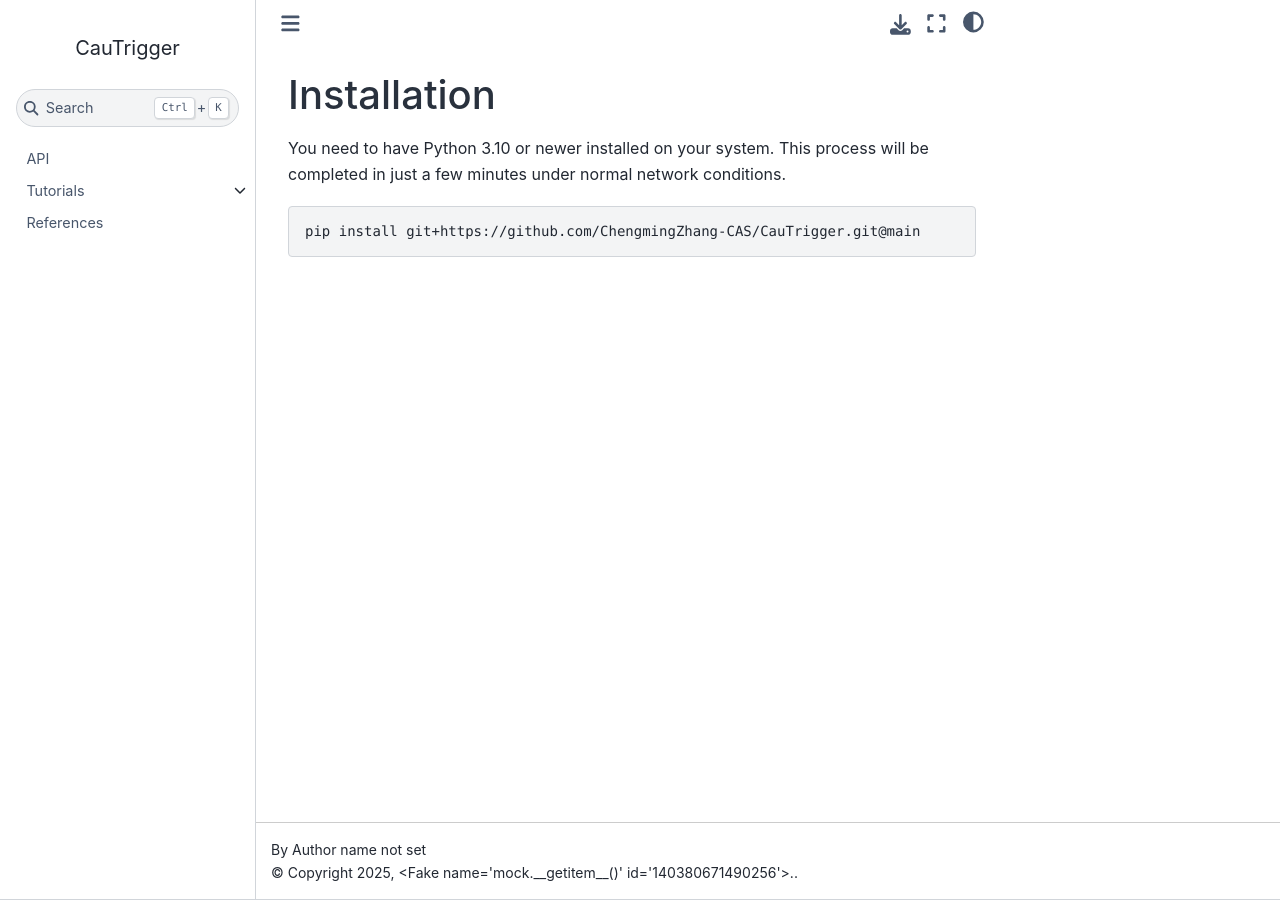
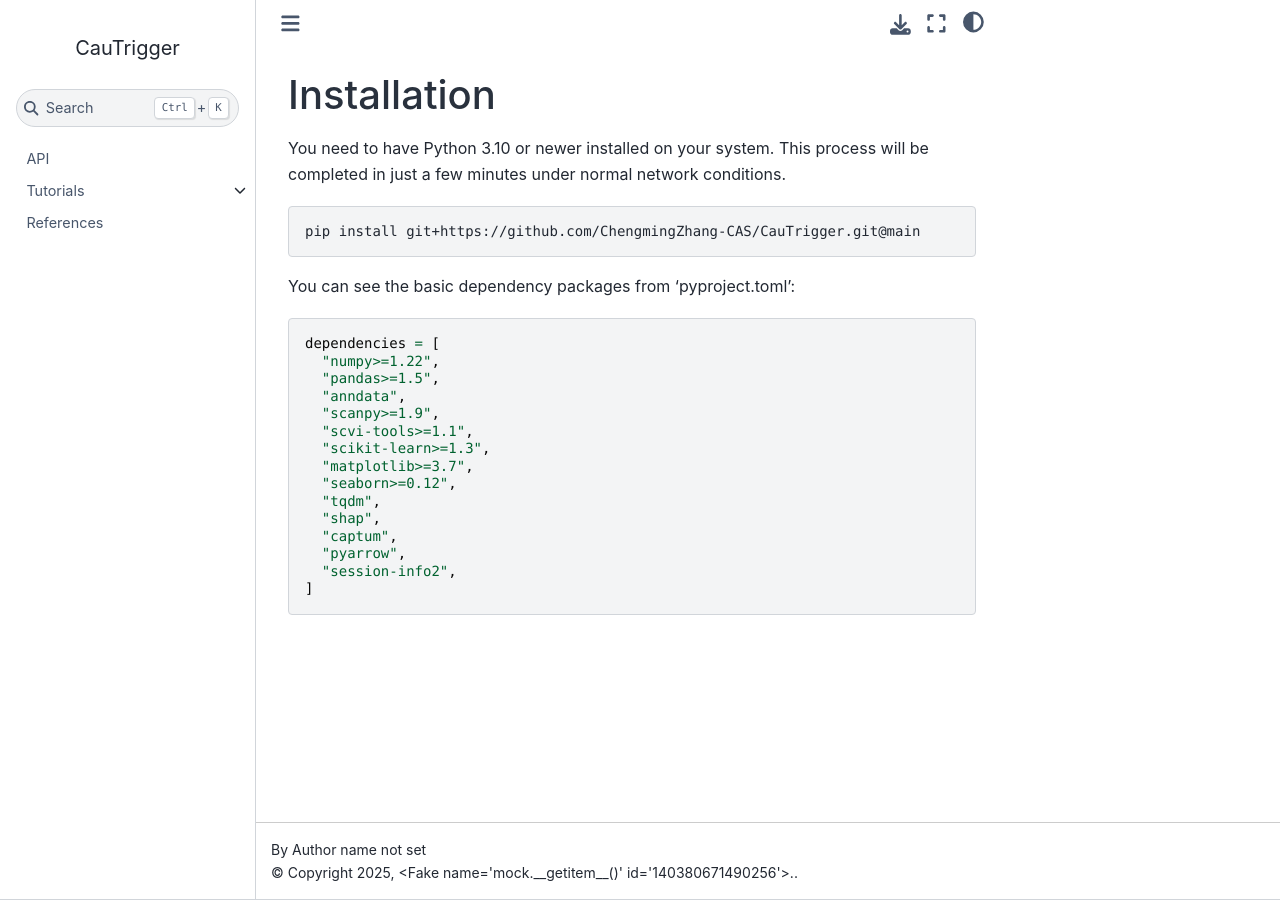
Before and after one commit to ChengmingZhang-CAS/CauTrigger, a Sphinx documentation site: the page built from docs/installation.md, in a window 1280 px wide. Built offline with Sphinx 7.4.7 and the Sphinx Book theme 1.1.4, drawn with Linux system fonts in a browser that asks for light colours; pages that are not in the unit, such as notebooks, are missing from menus; the version number is read from the project's files by our own code.

Commit message:
Update installation.md

````diff
--- a/docs/installation.md
+++ b/docs/installation.md
@@ -13,3 +13,22 @@ pip install CauTrigger
 ```bash
 pip install git+https://github.com/ChengmingZhang-CAS/CauTrigger.git@main
 ```
+
+You can see the basic dependency packages from 'pyproject.toml':
+```
+dependencies = [
+  "numpy>=1.22",
+  "pandas>=1.5",
+  "anndata",
+  "scanpy>=1.9",
+  "scvi-tools>=1.1",
+  "scikit-learn>=1.3",
+  "matplotlib>=3.7",
+  "seaborn>=0.12",
+  "tqdm",
+  "shap",
+  "captum",
+  "pyarrow",
+  "session-info2",
+]
+```
````
